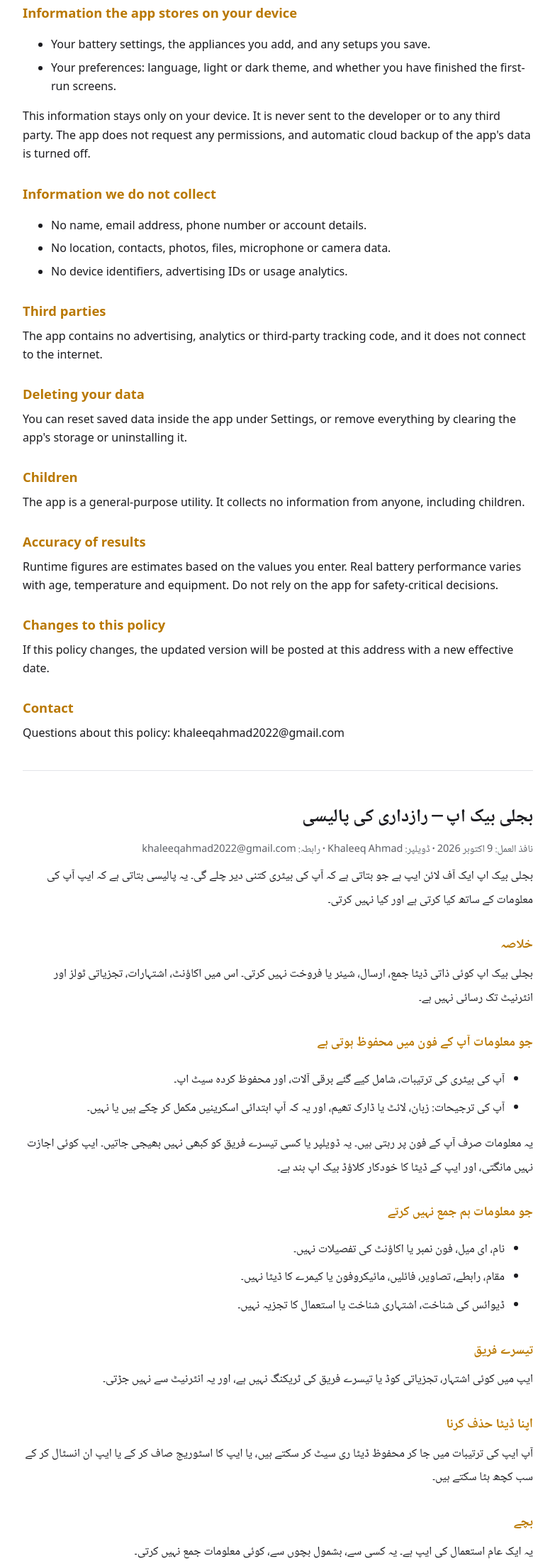
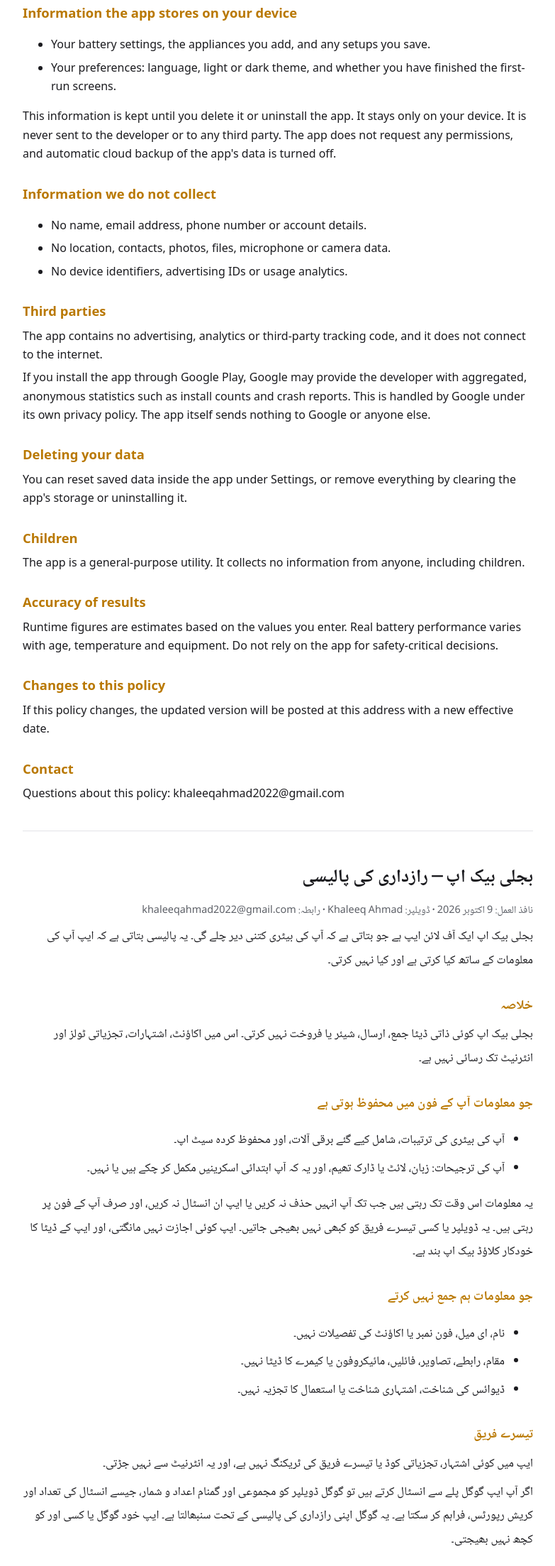
Before and after one commit to KhaleeeqAhmad/bijli-backup-privacy, a plain HTML site: page index.html in a window 1280 px wide. Shown: the part 305-2511 px from the top of the page at 71% size, without its empty margins (248-1031 px from the left). Drawn offline with Linux system fonts and the light colour scheme.

Commit message:
Add files via upload

```diff
--- a/index.html
+++ b/index.html
@@ -34,7 +34,7 @@
     <li>Your battery settings, the appliances you add, and any setups you save.</li>
     <li>Your preferences: language, light or dark theme, and whether you have finished the first-run screens.</li>
   </ul>
-  <p>This information stays only on your device. It is never sent to the developer or to any third party. The app does not request any permissions, and automatic cloud backup of the app's data is turned off.</p>
+  <p>This information is kept until you delete it or uninstall the app. It stays only on your device. It is never sent to the developer or to any third party. The app does not request any permissions, and automatic cloud backup of the app's data is turned off.</p>
 
   <h2>Information we do not collect</h2>
   <ul>
@@ -45,6 +45,7 @@
 
   <h2>Third parties</h2>
   <p>The app contains no advertising, analytics or third-party tracking code, and it does not connect to the internet.</p>
+  <p>If you install the app through Google Play, Google may provide the developer with aggregated, anonymous statistics such as install counts and crash reports. This is handled by Google under its own privacy policy. The app itself sends nothing to Google or anyone else.</p>
 
   <h2>Deleting your data</h2>
   <p>You can reset saved data inside the app under Settings, or remove everything by clearing the app's storage or uninstalling it.</p>
@@ -78,7 +79,7 @@
     <li>آپ کی بیٹری کی ترتیبات، شامل کیے گئے برقی آلات، اور محفوظ کردہ سیٹ اپ۔</li>
     <li>آپ کی ترجیحات: زبان، لائٹ یا ڈارک تھیم، اور یہ کہ آپ ابتدائی اسکرینیں مکمل کر چکے ہیں یا نہیں۔</li>
   </ul>
-  <p>یہ معلومات صرف آپ کے فون پر رہتی ہیں۔ یہ ڈویلپر یا کسی تیسرے فریق کو کبھی نہیں بھیجی جاتیں۔ ایپ کوئی اجازت نہیں مانگتی، اور ایپ کے ڈیٹا کا خودکار کلاؤڈ بیک اپ بند ہے۔</p>
+  <p>یہ معلومات اس وقت تک رہتی ہیں جب تک آپ انہیں حذف نہ کریں یا ایپ ان انسٹال نہ کریں، اور صرف آپ کے فون پر رہتی ہیں۔ یہ ڈویلپر یا کسی تیسرے فریق کو کبھی نہیں بھیجی جاتیں۔ ایپ کوئی اجازت نہیں مانگتی، اور ایپ کے ڈیٹا کا خودکار کلاؤڈ بیک اپ بند ہے۔</p>
 
   <h2>جو معلومات ہم جمع نہیں کرتے</h2>
   <ul>
@@ -89,6 +90,7 @@
 
   <h2>تیسرے فریق</h2>
   <p>ایپ میں کوئی اشتہار، تجزیاتی کوڈ یا تیسرے فریق کی ٹریکنگ نہیں ہے، اور یہ انٹرنیٹ سے نہیں جڑتی۔</p>
+  <p>اگر آپ ایپ گوگل پلے سے انسٹال کرتے ہیں تو گوگل ڈویلپر کو مجموعی اور گمنام اعداد و شمار، جیسے انسٹال کی تعداد اور کریش رپورٹس، فراہم کر سکتا ہے۔ یہ گوگل اپنی رازداری کی پالیسی کے تحت سنبھالتا ہے۔ ایپ خود گوگل یا کسی اور کو کچھ نہیں بھیجتی۔</p>
 
   <h2>اپنا ڈیٹا حذف کرنا</h2>
   <p>آپ ایپ کی ترتیبات میں جا کر محفوظ ڈیٹا ری سیٹ کر سکتے ہیں، یا ایپ کا اسٹوریج صاف کر کے یا ایپ ان انسٹال کر کے سب کچھ ہٹا سکتے ہیں۔</p>
```
